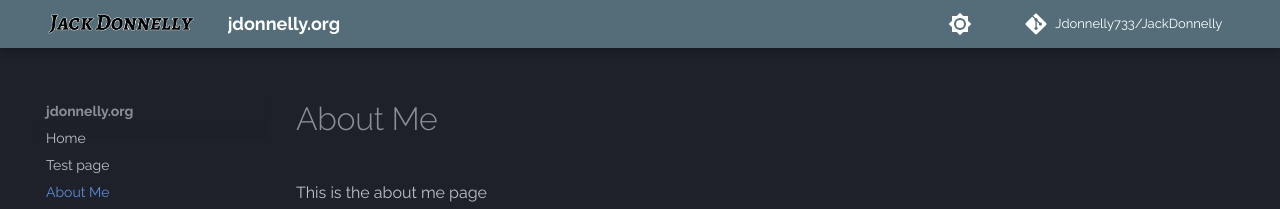
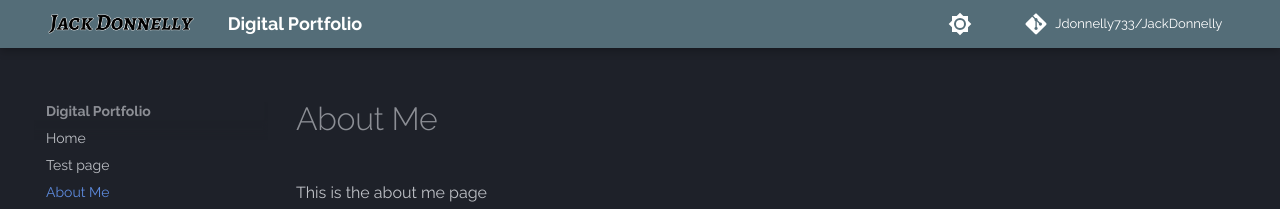
Before and after one commit to Jdonnelly733/JackDonnelly, an MkDocs documentation site: the page built from docs/bio.md, in a window 1280 px wide. Shown: the top 209 px of the page. Built offline with MkDocs 1.6.1 and Material for MkDocs 9.7.7, drawn with Linux system fonts in a browser that asks for light colours; comment, search, counter and statistics services are not loaded.

Commit message:
Made minor changes

```diff
--- a/mkdocs.yml
+++ b/mkdocs.yml
@@ -1,4 +1,4 @@
-site_name: jdonnelly.org
+site_name: Digital Portfolio
 site_author: Jack Donnelly
 site_url: http://jdonnelly.org
 site_description: >-
```
Also changed, not shown: docs/index.md (+1 -1 lines), site/404.html, site/Testpage/index.html, site/bio/index.html, site/index.html, site/sitemap.xml, 2 other files.
